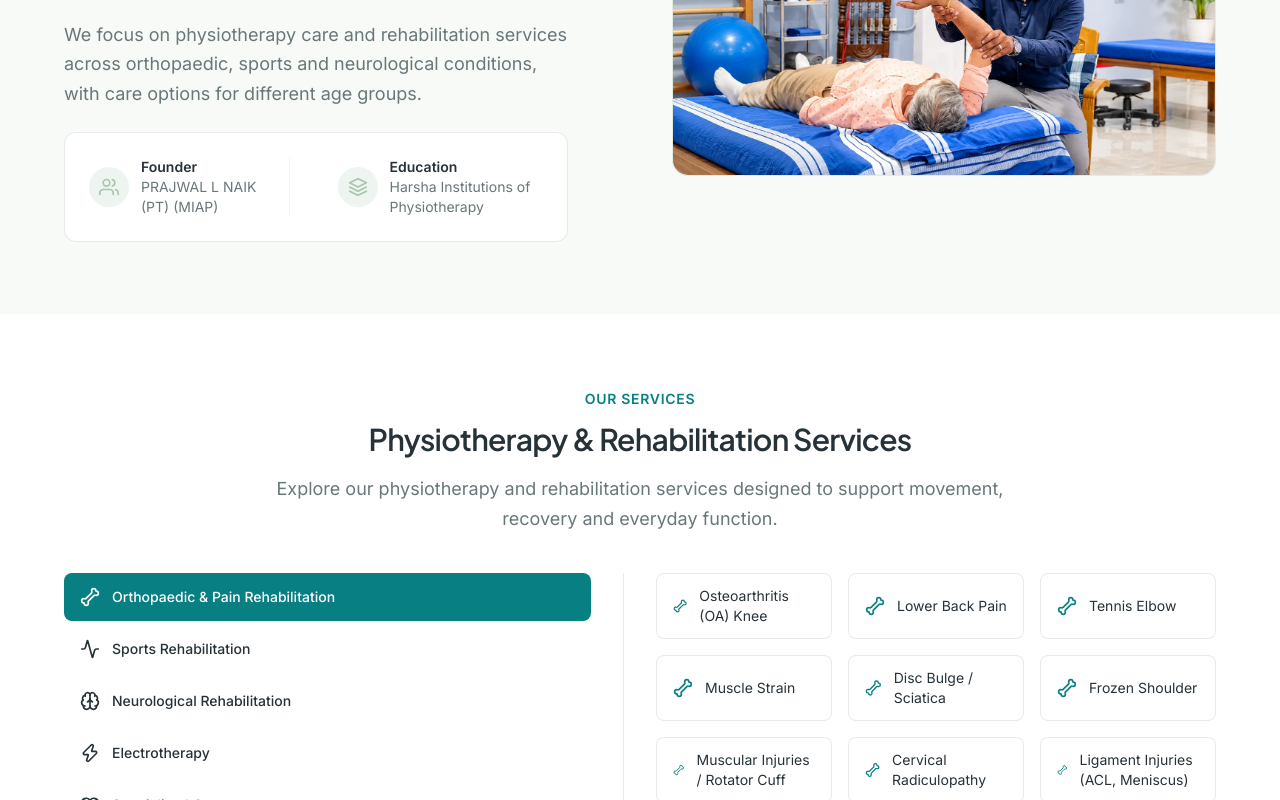
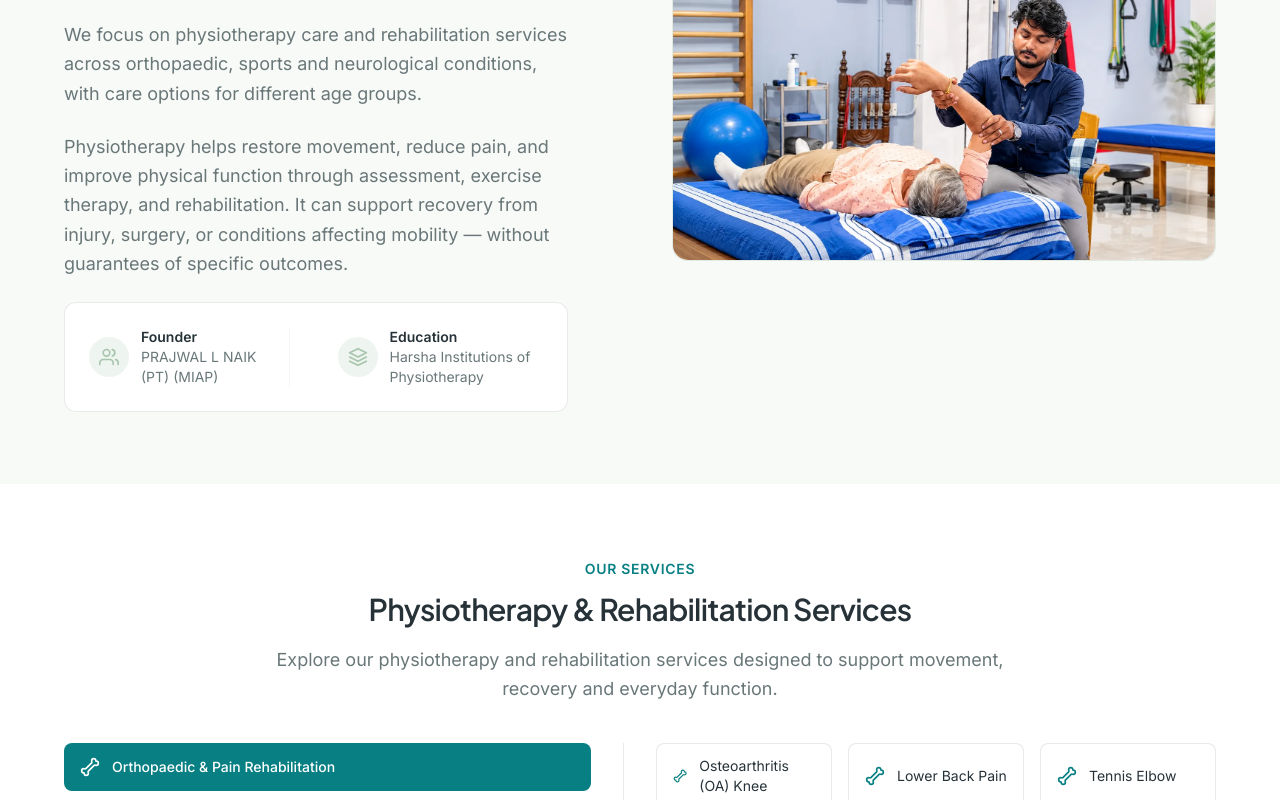
Before and after one commit to kaifsyed/RAJWAL-PHYSIO-REHAB-CENTRE, a Next.js app: page / in a window 1280 px wide. Shown: the part 1080-1880 px from the top of the page. Built offline with nearby package versions, Linux system fonts and the light colour scheme.

Commit message:
Complete SEO AEO GEO improvements

```diff
--- a/src/app/layout.tsx
+++ b/src/app/layout.tsx
@@ -1,6 +1,5 @@
 import { Inter, Plus_Jakarta_Sans } from "next/font/google";
 import { Navbar } from "@/components/layout/navbar";
-import { MessageCircle } from "lucide-react";
 import { SITE_URL, LOGO_PATH } from "@/lib/site";
 import "./globals.css";
 
--- a/src/components/sections/about.tsx
+++ b/src/components/sections/about.tsx
@@ -23,6 +23,13 @@ export function AboutUs() {
               We focus on physiotherapy care and rehabilitation services across
               orthopaedic, sports and neurological conditions, with care options
               for different age groups.
+            </p>
+            <p className="mb-6 max-w-lg text-muted-text leading-relaxed text-lg">
+              Physiotherapy helps restore movement, reduce pain, and improve
+              physical function through assessment, exercise therapy, and
+              rehabilitation. It can support recovery from injury, surgery, or
+              conditions affecting mobility — without guarantees of specific
+              outcomes.
             </p>
 
             <div className="flex flex-col sm:flex-row gap-6 p-6 bg-white rounded-xl border border-charcoal/10">
--- a/src/components/sections/faq.tsx
+++ b/src/components/sections/faq.tsx
@@ -1,5 +1,6 @@
 "use client";
 
+import Image from "next/image";
 import { useState } from "react";
 import { Container } from "@/components/ui/container";
 
@@ -95,10 +96,11 @@ export function FAQ() {
             </div>
           </div>
           <div className="relative w-full h-[320px] rounded-2xl overflow-hidden border border-charcoal/10">
-            <img
+            <Image
               src="/images/clinic/repet.webp"
               alt="PRAJWAL PHYSIOTHERAPY REHAB CENTRE clinic"
-              className="w-full h-full object-cover object-center"
+              fill
+              className="object-cover object-center"
             />
           </div>
         </div>
--- a/src/components/sections/gallery.tsx
+++ b/src/components/sections/gallery.tsx
@@ -4,7 +4,6 @@ import Image from "next/image";
 import { useState } from "react";
 import { AnimatePresence, motion } from "framer-motion";
 import { X, ArrowLeft, ArrowRight } from "lucide-react";
-import { Container } from "@/components/ui/container";
 
 import { GALLERY_IMAGES } from "@/lib/gallery-images";
 
--- a/src/components/sections/home-physiotherapy.tsx
+++ b/src/components/sections/home-physiotherapy.tsx
@@ -19,7 +19,7 @@ export function HomePhysiotherapy() {
               Compassionate Care, Right at Your <span className="font-serif italic text-deep-teal">Doorstep</span>
             </h2>
             <p className="mb-3 max-w-lg text-muted-text leading-relaxed text-base">
-              Travelling to a clinic isn't always easy, especially during
+              Travelling to a clinic isn&apos;t always easy, especially during
               recovery or when caring for loved ones.
             </p>
             <p className="mb-3 max-w-lg text-muted-text leading-relaxed text-base">
@@ -34,7 +34,7 @@ export function HomePhysiotherapy() {
               guidance, every step towards recovery can feel easier.
             </p>
             <p className="mb-5 max-w-lg text-muted-text leading-relaxed text-base">
-              Your comfort matters, your recovery matters, and we're here for
+              Your comfort matters, your recovery matters, and we&apos;re here for
               you.
             </p>
             <Link
```
Also changed, not shown: public/robots.txt.
